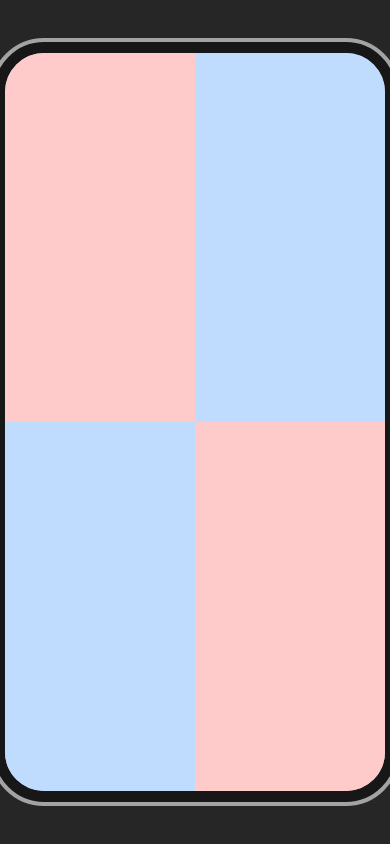
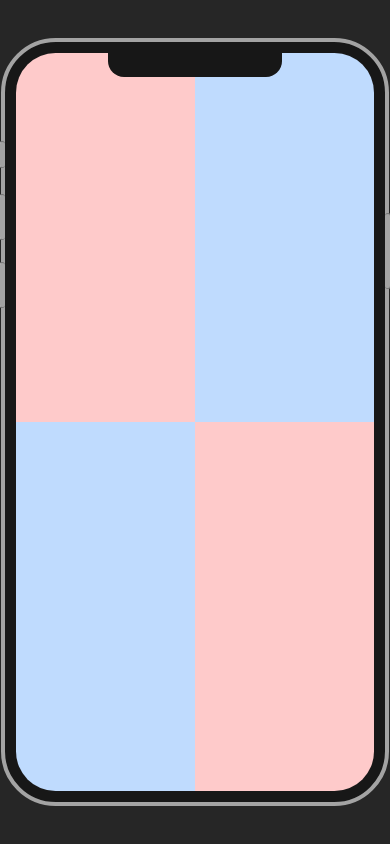
Before and after one commit to andrewchu16/andrewchu.ca, a SvelteKit app: page /english-creative-tool in a window 390 px wide. Built offline with nearby package versions, Linux system fonts and the light colour scheme; a web font is replaced by a local one.

Commit message:
finished phone appearance

```diff
--- a/src/routes/english-creative-tool/+page.svelte
+++ b/src/routes/english-creative-tool/+page.svelte
@@ -3,19 +3,32 @@
 <svelte:head>
     <title>English Creative Tool</title>
 </svelte:head>
-<div class="bg-neutral-800 w-screen h-screen flex justify-center items-center z-0">
+<!-- Phone Container -->
 <div class="relative">
+    <!-- Notch  -->
+    <div class="absolute top-0 left-[27%] bg-neutral-900 rounded-b-2xl w-[46%] h-[35px]">
+
+    </div>
     <!-- Ringer Toggle Button -->
-        <div class="absolute -z-2 h-[20px] w-[6px] bg-neutral-100 -left-[6px] top-[20%]" />
+    <div
+        class="absolute h-[3.5%] w-[6px] -left-[6px] top-[13%] bg-neutral-400 border-l-[1px] border-y-[1px] border-l-neutral-300 border-y-neutral-500 rounded-md"
+    />
     <!-- Volume Buttons -->
-        <div class="absolute z-0 h-[100px] w-[6px] -left-[6px] top-[27%] flex flex-col justify-between">
-            <div class="h-[40px] bg-neutral-400 border-l-[1px] border-t-[1px] border-b-[1px] border-l-neutral-300 border-y-neutral-500 rounded-md"></div>
-            <div class="h-[40px] bg-neutral-400 border-l-[1px] border-t-[1px] border-b-[1px] border-l-neutral-300 border-y-neutral-500 rounded-md"></div>
+    <div class="absolute h-[15%] w-[6px] -left-[6px] top-[20%] flex flex-col justify-between z-10">
+        <div
+            class="h-[40%] bg-neutral-400 border-l-[1px] border-y-[1px] border-l-neutral-300 border-y-neutral-500 rounded-md"
+        />
+        <div
+            class="h-[40%] bg-neutral-400 border-l-[1px] border-y-[1px] border-l-neutral-300 border-y-neutral-500 rounded-md"
+        />
     </div>
     <!-- Power Button -->
-        <!-- Body -->
     <div
-            class="border-neutral-900 border-[11px] aspect-screen h-[90vh] rounded-[50px] outline-neutral-400 outline-[4px] outline bg-neutral-300 grid grid-rows-2 grid-cols-2 overflow-clip z-10 relative"
+        class="absolute h-[10%] w-[6px] -right-[6px] top-[22.5%] bg-neutral-400 border-r-[1px] border-y-[1px] border-y-neutral-500 border-r-neutral-500 rounded-md"
+    />
+    <!-- Screen -->
+    <div
+        class="grid grid-rows-2 grid-cols-2 w-full aspect-screen h-[90vh] border-neutral-900 border-[11px] rounded-[6vh] outline-neutral-400 outline-[4px] outline overflow-clip"
     >
         <div class="bg-red-200" />
         <div class="bg-blue-200" />
@@ -23,10 +36,12 @@
         <div class="bg-red-200" />
     </div>
 </div>
-</div>
 
 <style>
     .aspect-screen {
-        aspect-ratio: 9 / 17;
+        aspect-ratio: 9 / 18;
+    }
+    :global(body) {
+        @apply bg-neutral-800 w-screen h-screen flex justify-center items-center;
     }
 </style>
```
Lines whose indentation alone changed are shown as unchanged.
